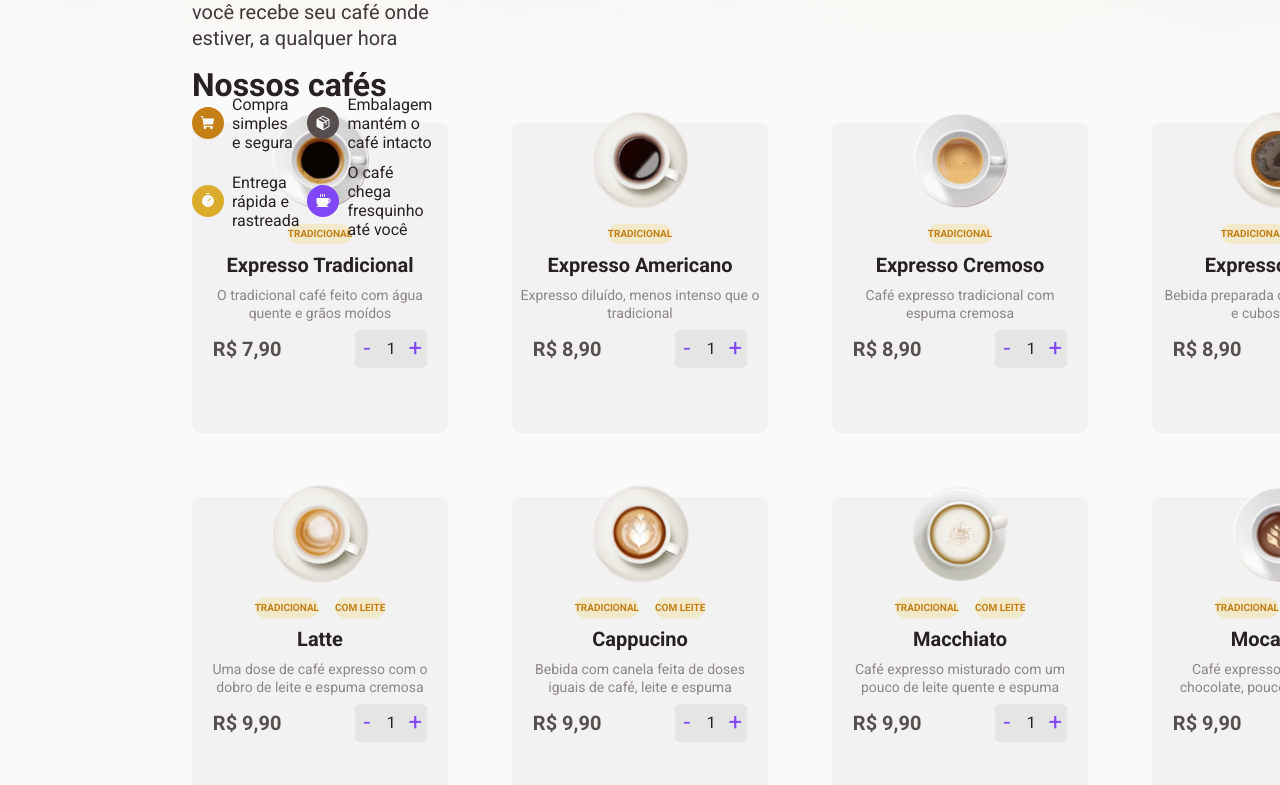
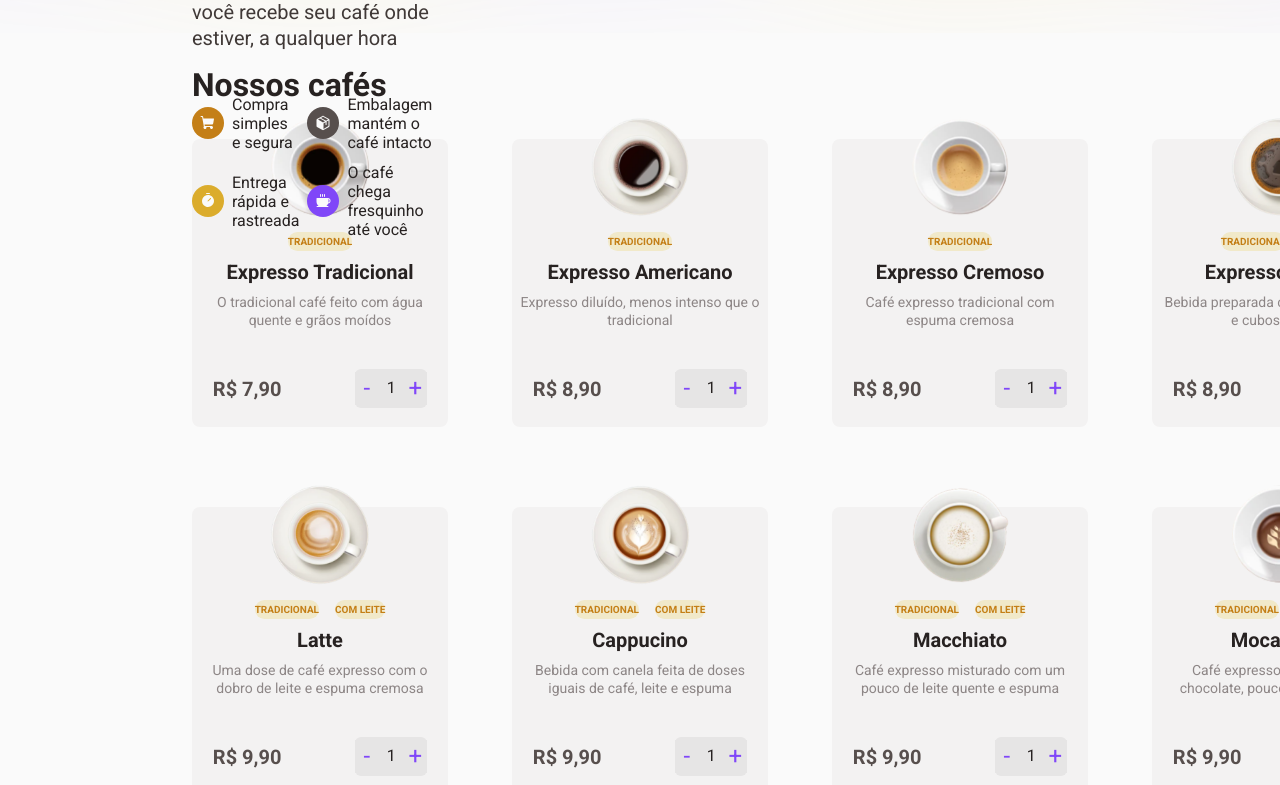
Before and after one commit to antonioRenato/Coffee-Delivery-React, a React (Vite) app: page / in a window 1280 px wide. Shown: the part 615-1400 px from the top of the page. Built offline with nearby package versions, Linux system fonts and the light colour scheme.

Commit message:
fixed price on item

```diff
--- a/src/components/ItemShop/index.tsx
+++ b/src/components/ItemShop/index.tsx
@@ -22,6 +22,7 @@ export function ItemShop(props: ItemShopProps) {
       <div className="tagContainer"> {tagEspecial}</div>
       <span>{props.title}</span>
       <p>{props.text}</p>
+
       <div className="price">
         <span>R$ {props.price}</span>
         <div>
--- a/src/components/ItemShop/styles.ts
+++ b/src/components/ItemShop/styles.ts
@@ -2,7 +2,7 @@ import { styled } from 'styled-components'
 
 export const MainItem = styled.div`
   width: 16rem;
-  height: 19.375rem;
+  height: 18rem;
   border-radius: 8px;
 
   background-color: ${(props) => props.theme['--white-400']};
@@ -13,11 +13,11 @@ export const MainItem = styled.div`
   justify-content: center;
   gap: 0.5rem;
 
-  margin-top: 1rem;
+  margin-top: 2rem;
   margin-bottom: 2rem;
 
   img {
-    margin-top: -4.8rem;
+    margin-top: -2.5rem;
   }
 
   .tagContainer {
@@ -73,6 +73,8 @@ export const MainItem = styled.div`
     justify-content: space-around;
     gap: 2rem;
 
+    margin-top: 2rem;
+
     span {
       font-weight: 700;
       font-size: 20px;
```
